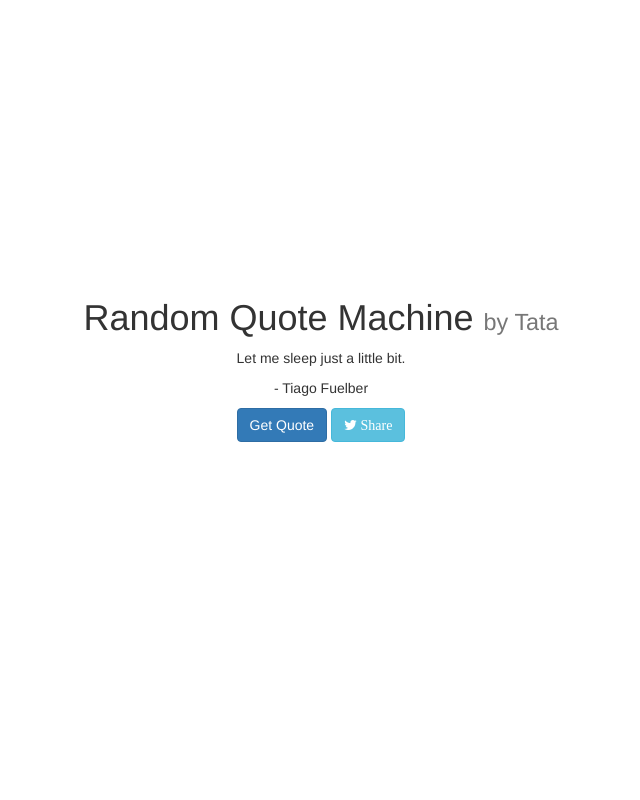
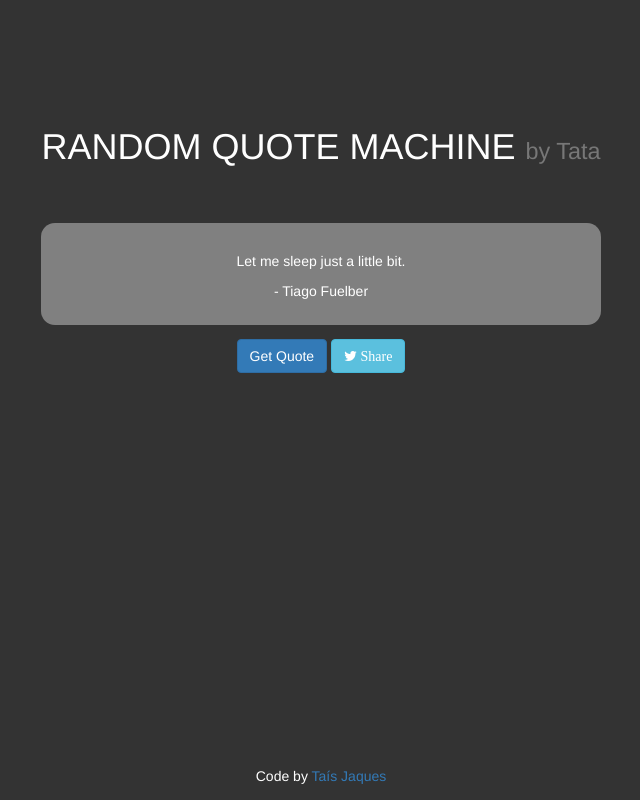
Before and after one commit to jaquestais/random-quote-machine, a plain HTML site: page index.html in a window 1280 px wide. Shown: the whole page, without its empty margins (319-959 px from the left). Drawn offline with nearby package versions, Linux system fonts and the light colour scheme.

Commit message:
Versão com CSS escuro

```diff
--- a/index.html
+++ b/index.html
@@ -12,13 +12,16 @@
 <body>
 	<div  class="container-fluid text-center flex">
 		<div>
-			<h1>Random Quote Machine <small>by Tata</small></h1>
-			<p class="quote">Let me sleep just a little bit.</p>
-			<p class="author"> - Tiago Fuelber</p>
+			<h1>RANDOM QUOTE MACHINE <small>by Tata</small></h1>
+			<div class="boxQuote">
+				<p class="quote">Let me sleep just a little bit.</p>
+				<p class="author"> - Tiago Fuelber</p>
+			</div>
 			<button class="getQuote btn btn-primary">Get Quote</button>
 			<a role="button" class="twitter-share-button btn btn-info" href=""><i class="fa fa-twitter" aria-hidden="true"> Share</i></a>
 		</div>
 	</div>
+	<footer class="text-center">Code by <a href="https://github.com/taisjaques" target="_blank">Taís Jaques</a></footer>
 	<script src="https://ajax.googleapis.com/ajax/libs/jquery/3.1.1/jquery.min.js"></script>
 	<script src="https://maxcdn.bootstrapcdn.com/bootstrap/3.3.7/js/bootstrap.min.js" integrity="sha384-Tc5IQib027qvyjSMfHjOMaLkfuWVxZxUPnCJA7l2mCWNIpG9mGCD8wGNIcPD7Txa" crossorigin="anonymous"></script>
 	<script src="js/script.js"></script>
--- a/style.css
+++ b/style.css
@@ -1,7 +1,28 @@
+body {
+	background-color: #333;
+	color: white;
+}
+
+.boxQuote {
+	margin-top: 4em;
+	margin-bottom: 1em;
+	padding: 2em 1em 1em 1em;
+	box-sizing: border-box;
+	background-color: gray;
+	border-radius: 1em;
+	color: white;
+}
 
 .flex {
-	height: 90vh;
+	height: 60vh;
 	display: flex;
 	justify-content: center;
 	align-items: center;
 }
+
+footer {
+    padding: 1em;
+    position: fixed;
+    bottom: 0;
+    width: 100%;
+}
```
